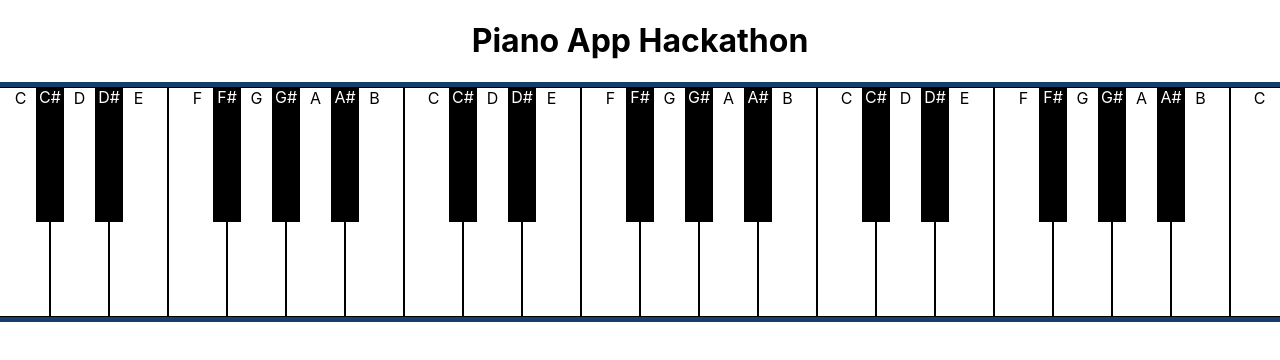
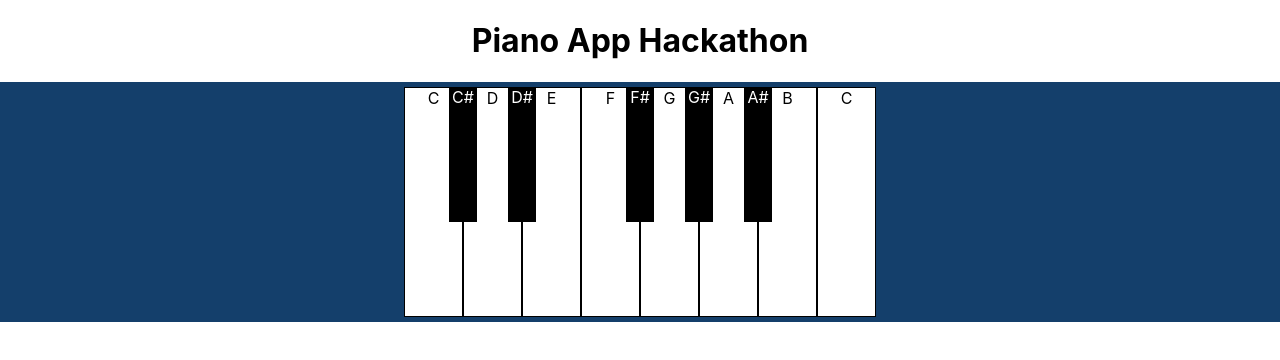
Before and after one commit to MikeOD92/here_comes_treble, a React (Create React App) app: page / in a window 1280 px wide. Shown: the top 360 px of the page. Built offline with nearby package versions, Linux system fonts and the light colour scheme.

Commit message:
setting up general app layout

```diff
--- a/src/App.js
+++ b/src/App.js
@@ -1,33 +1,11 @@
 import "./App.css";
-import * as Tone from "tone";
-import Octave from './components/Octave';
-
-import Piano from './components/Piano.js'
-import Keys from './components/Keys.js'
-import './components/Piano.css'
+import Gamepage from './pages/Gamepage';
 
 export default function App() {
 
-
   return (
     <div className="App">
-      <h1>Piano App Hackathon</h1>
-
-      {/* <div className='bigBoard'>
-        <Octave pitch={4} showNote={true}/>
-        <Octave pitch={5}/>
-        <Octave pitch={6}/>
-      </div> */}
-
-      <div className="newPiano">
-        <Piano>
-          <Octave pitch="3"/>
-          <Octave pitch="4"/>
-          <Octave pitch="5"/>
-          <Keys keyType = "whiteKey" note="C" pitch="6"/>
-        </Piano>
-      </div>
-
+      <Gamepage/>
     </div>
   );
 }
--- /dev/null
+++ b/src/pages/Gamepage.js
@@ -0,0 +1,25 @@
+
+import * as Tone from "tone";
+import Octave from '../components/Octave';
+import React from 'react';
+import Piano from '../components/Piano.js'
+import Keys from '../components/Keys.js'
+import '../components/Piano.css'
+
+export default function GamePage() {
+return (
+    <div>
+    <h1>Piano App Hackathon</h1>
+
+    <div className="newPiano">
+    <Piano>
+        {/* <Octave pitch="3"/> */}
+        <Octave pitch="4"/>
+        {/* <Octave pitch="5"/> */}
+        <Keys keyType = "whiteKey" note="C" pitch="5"/>
+    </Piano>
+    </div>
+
+    </div>
+    )
+}
```
Also changed, not shown: src/pages/Homepage.js (added).
